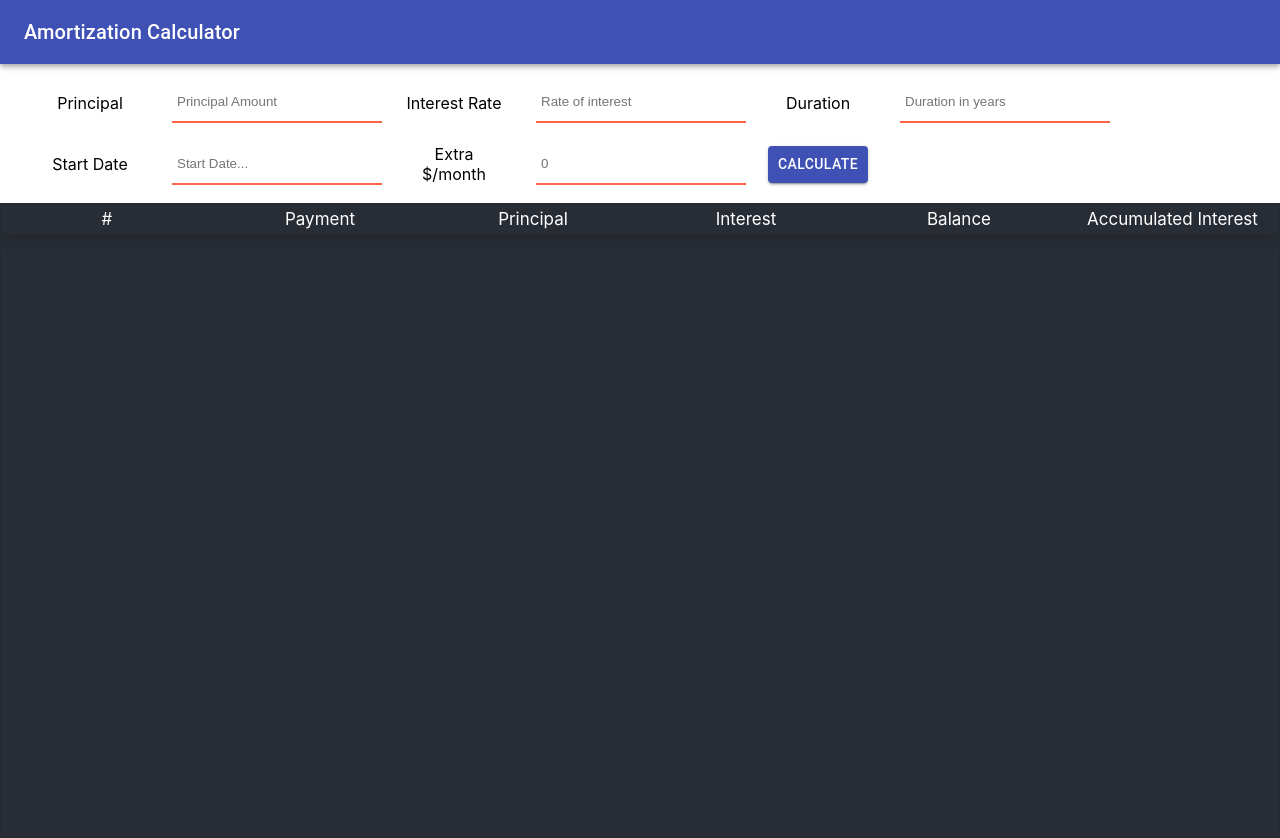
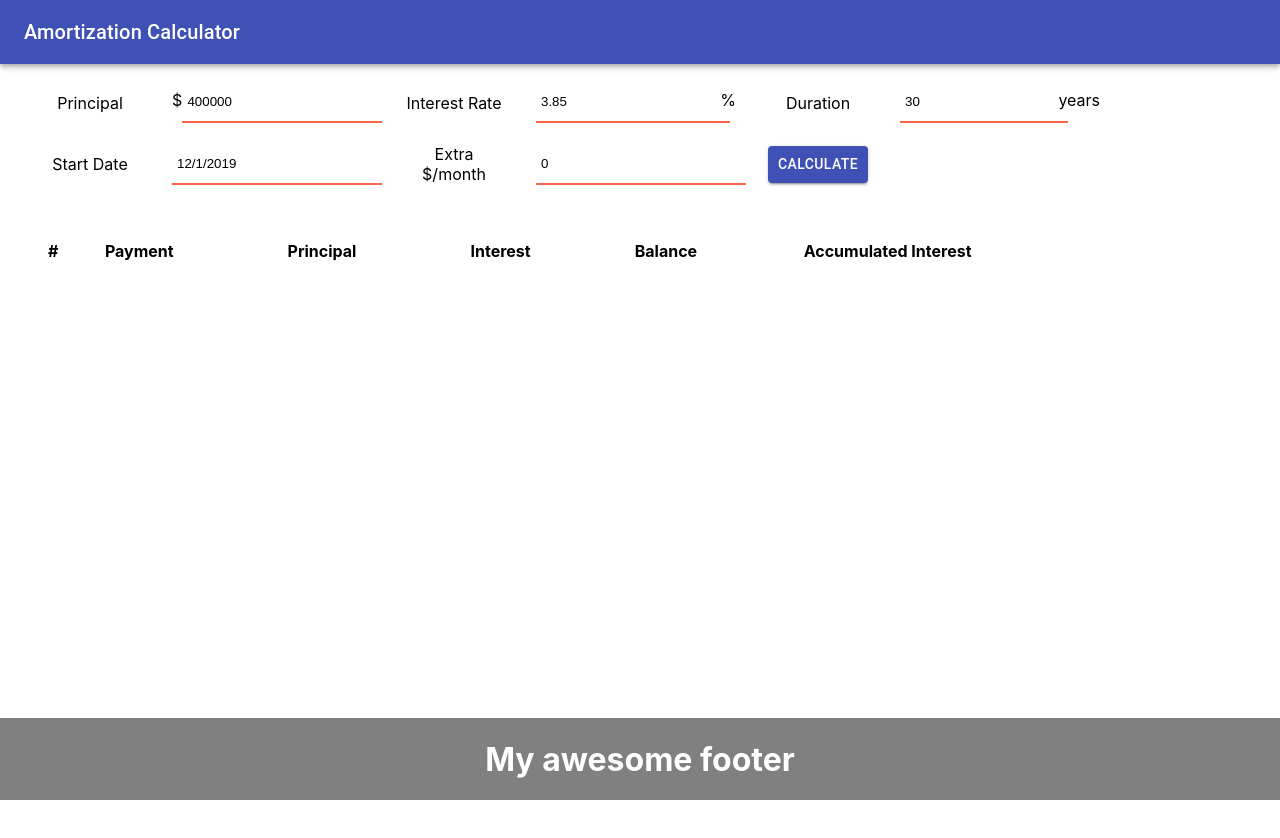
Before and after one commit to goel4ever/amortization-calculator, a React (Create React App) app: page / in a window 1280 px wide. Shown: the top 838 px of the page. After the commit the page ends 800 px from the top, so only its background shows below. Built offline with nearby package versions, Linux system fonts and the light colour scheme.

Commit message:
link table to the form and add few styles

```diff
--- a/package.json
+++ b/package.json
@@ -7,8 +7,7 @@
     "@material-ui/core": "^4.6.0",
     "react": "^16.11.0",
     "react-dom": "^16.11.0",
-    "react-scripts": "3.2.0",
-    "react-table": "^6.10.3"
+    "react-scripts": "3.2.0"
   },
   "scripts": {
     "start": "react-scripts start",
--- a/src/App.js
+++ b/src/App.js
@@ -37,10 +37,10 @@ class App extends React.Component {
     ],
     amortizationSchedule: [],
   };
-  calculate = () => {
-    const monthlyRate = 3.25 / (100 * 12);
-    const principal = 330000;
-    const yearsDuration = 30;
+  calculate = ({ principal, rate, duration, startDate, extraPayment }) => {
+    const monthlyRate = rate / (100 * 12);
+    // const principal = 330000;
+    const durationMonths = duration * 12;
 
     // const paymentAmountPerPeriod =
     //   initialPrincipal *
@@ -51,10 +51,10 @@ class App extends React.Component {
     const monthlyPayment =
       principal *
       (monthlyRate +
-        monthlyRate / (Math.pow(monthlyRate + 1, yearsDuration * 12) - 1));
+        monthlyRate / (Math.pow(monthlyRate + 1, durationMonths) - 1));
 
     const amortizationSchedule = [];
-    for (let i = 0; i < yearsDuration * 12; i++) {
+    for (let i = 0; i < durationMonths; i++) {
       const prevPrincipal =
         i === 0 ? principal : amortizationSchedule[i - 1].principalBalance;
       const interestPayment = prevPrincipal * monthlyRate;
--- a/src/Components/Layouts/AmortizationSchedule.css
+++ b/src/Components/Layouts/AmortizationSchedule.css
@@ -1,5 +1,15 @@
-.app-table {
-  background-color: #282c34;
-  font-size: calc(1px + 2vmin);
-  color: white;
+table {
+  margin: 40px;
+  border-collapse: collapse;
+  width: 90%;
 }
+
+th,
+td {
+  text-align: left;
+  padding: 8px;
+}
+
+tr:nth-child(even) {
+  background-color: #f2f2f2;
+}
--- a/src/Components/Layouts/AmortizationSchedule.js
+++ b/src/Components/Layouts/AmortizationSchedule.js
@@ -1,16 +1,29 @@
 import React from 'react';
-import ReactTable from 'react-table';
-import 'react-table/react-table.css';
 
 import './AmortizationSchedule.css';
 
 export default props => (
   <section className="app-table">
-    <ReactTable
-      data={props.data}
-      columns={props.columns}
-      showPagination={props.showPagination}
-      defaultPageSize={props.defaultPageSize}
-    />
+    <table>
+      <thead>
+        <tr>
+          {props.columns.map(column => (
+            <th key={column.accessor}>{column.Header}</th>
+          ))}
+        </tr>
+      </thead>
+      <tbody>
+        {props.data.map(row => (
+          <tr key={row.paymentNumber}>
+            <td>{row.paymentNumber}</td>
+            <td>{row.paymentRounded}</td>
+            <td>{row.principalPaymentRounded}</td>
+            <td>{row.interestPaymentRounded}</td>
+            <td>{row.principalBalanceRounded}</td>
+            <td>{row.accInterestRounded}</td>
+          </tr>
+        ))}
+      </tbody>
+    </table>
   </section>
 );
--- /dev/null
+++ b/src/Components/Layouts/Footer.css
@@ -0,0 +1,9 @@
+.footer {
+  position: fixed;
+  left: 0;
+  bottom: 0;
+  width: 100%;
+  background-color: gray;
+  color: white;
+  text-align: center;
+}
--- a/src/Components/Layouts/Footer.js
+++ b/src/Components/Layouts/Footer.js
@@ -1,7 +1,8 @@
 import React from 'react';
+import './Footer.css';
 
 export default props => (
-  <div>
-    <h1>Contact me</h1>
+  <div className="footer">
+    <h1>My awesome footer</h1>
   </div>
 );
--- a/src/Components/Layouts/InputForm.css
+++ b/src/Components/Layouts/InputForm.css
@@ -11,7 +11,13 @@ form {
   align-items: center;
 }
 
-@media only screen and (max-width: 600px) {
+@media only screen and (max-width: 1080px) {
+  .full-width {
+    grid-column: 1 / 5;
+  }
+}
+
+@media only screen and (max-width: 775px) {
   .full-width {
     grid-column: 1 / 3;
   }
@@ -31,3 +37,27 @@ input[type='text'] {
 input[type='text']:focus {
   border: none;
 }
+
+.input-group {
+  display: table;
+  border-collapse: collapse;
+  width: 100%;
+}
+
+.input-group > * {
+  display: table-cell;
+}
+
+.input-group-icon {
+  padding: 0;
+}
+
+.input-group-area {
+  width: 100%;
+}
+/*
+.input-group input {
+  display: block;
+  width: 100%;
+  padding: 8px;
+} */
--- a/src/Components/Layouts/InputForm.js
+++ b/src/Components/Layouts/InputForm.js
@@ -2,27 +2,99 @@ import React from 'react';
 import Button from '@material-ui/core/Button';
 import './InputForm.css';
 
-export default props => (
-  <div className="input-form">
-    <form action="#">
+class InputForm extends React.Component {
+  state = {
+    principal: 400000,
+    rate: 3.85,
+    duration: 30,
+    startDate: this.initializeDate(),
+    extraPayment: 0,
+  };
+  initializeDate() {
+    const date = new Date();
+    const month = date.getMonth();
+    const year = date.getFullYear();
+    return new Date(year, month + 1, 1).toLocaleDateString();
+  }
+  changeHandler = event => {
+    const name = event.target.name;
+    const value = event.target.value;
+
+    if (value) {
+      this.setState({
+        [name]: value,
+      });
+    }
+  };
+  submitForm = () => {
+    this.props.onSubmit(this.state);
+  };
+  render() {
+    return (
+      <form action="#" className="input-form">
         <label name="principal">Principal</label>
-      <input type="text" placeholder="Principal Amount" />
+        <div className="input-group">
+          <div className="input-group-icon">$</div>
+          <input
+            className="input-group-area"
+            type="text"
+            name="principal"
+            placeholder="Principal Amount"
+            value={this.state.principal}
+            onChange={this.changeHandler}
+          />
+        </div>
         <label name="apr">Interest Rate</label>
-      <input type="text" placeholder="Rate of interest" />
+        <div className="input-group">
+          <input
+            className="input-group-area"
+            type="text"
+            name="rate"
+            placeholder="Annual Interest Rate"
+            value={this.state.rate}
+            onChange={this.changeHandler}
+          />
+          <div className="input-group-icon">%</div>
+        </div>
         <label name="duration">Duration</label>
-      <input type="text" placeholder="Duration in years" />
+        <div className="input-group">
+          <input
+            className="input-group-area"
+            type="text"
+            name="duration"
+            placeholder="Duration in years"
+            value={this.state.duration}
+            onChange={this.changeHandler}
+          />
+          <div className="input-group-icon">years</div>
+        </div>
         <label name="start-on">Start Date</label>
-      <input type="text" placeholder="Start Date..." />
+        <input
+          type="text"
+          name="startDate"
+          placeholder="Start Date..."
+          value={this.state.startDate}
+          onChange={this.changeHandler}
+        />
         <label name="extra-payment">Extra $/month</label>
-      <input type="text" placeholder="0" />
+        <input
+          type="text"
+          placeholder="Extra payment per month"
+          name="extraPayment"
+          value={this.state.extraPayment}
+          onChange={this.changeHandler}
+        />
         <Button
           variant="contained"
           color="primary"
           className="full-width"
-        onClick={props.onSubmit}
+          onClick={this.submitForm}
         >
           Calculate
         </Button>
       </form>
-  </div>
     );
+  }
+}
+
+export default InputForm;
```
Also changed, not shown: 1 other file (tests, documents, lock files or other folders). Lines whose indentation alone changed are shown as unchanged.
